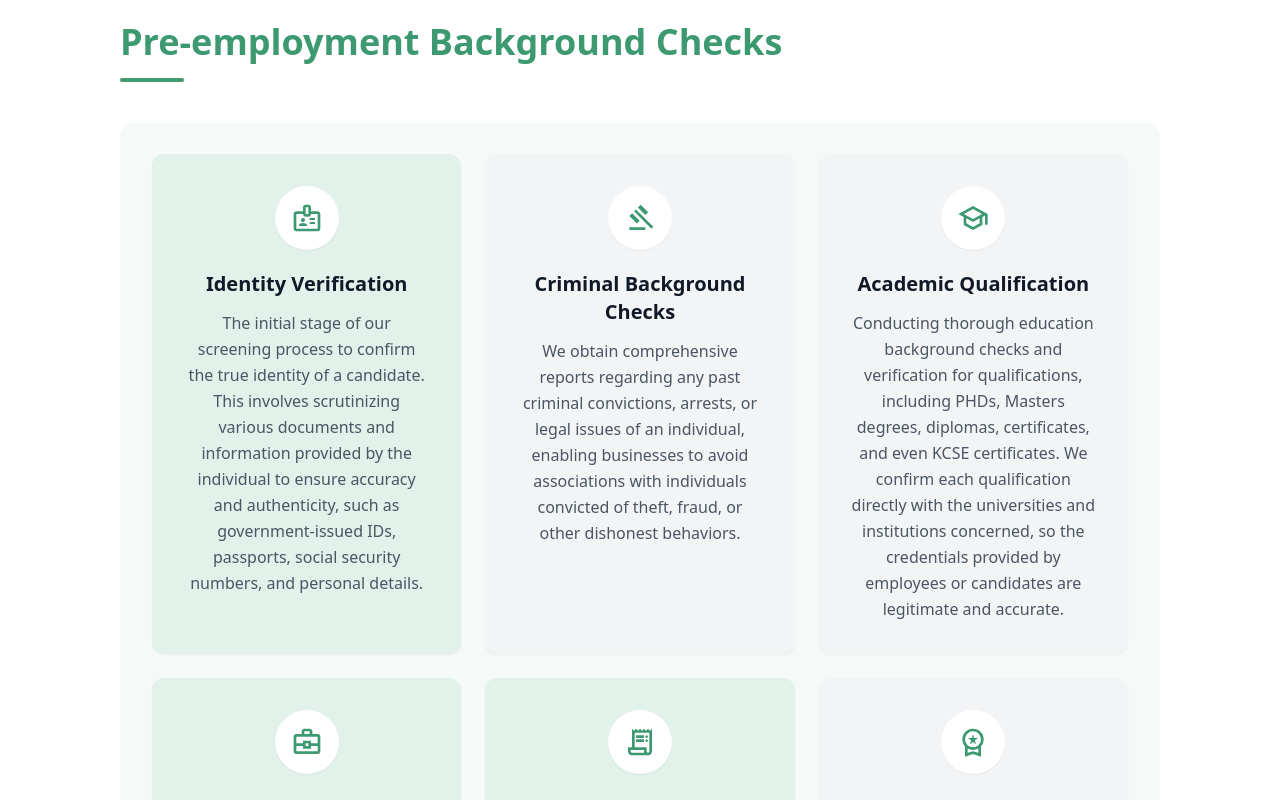
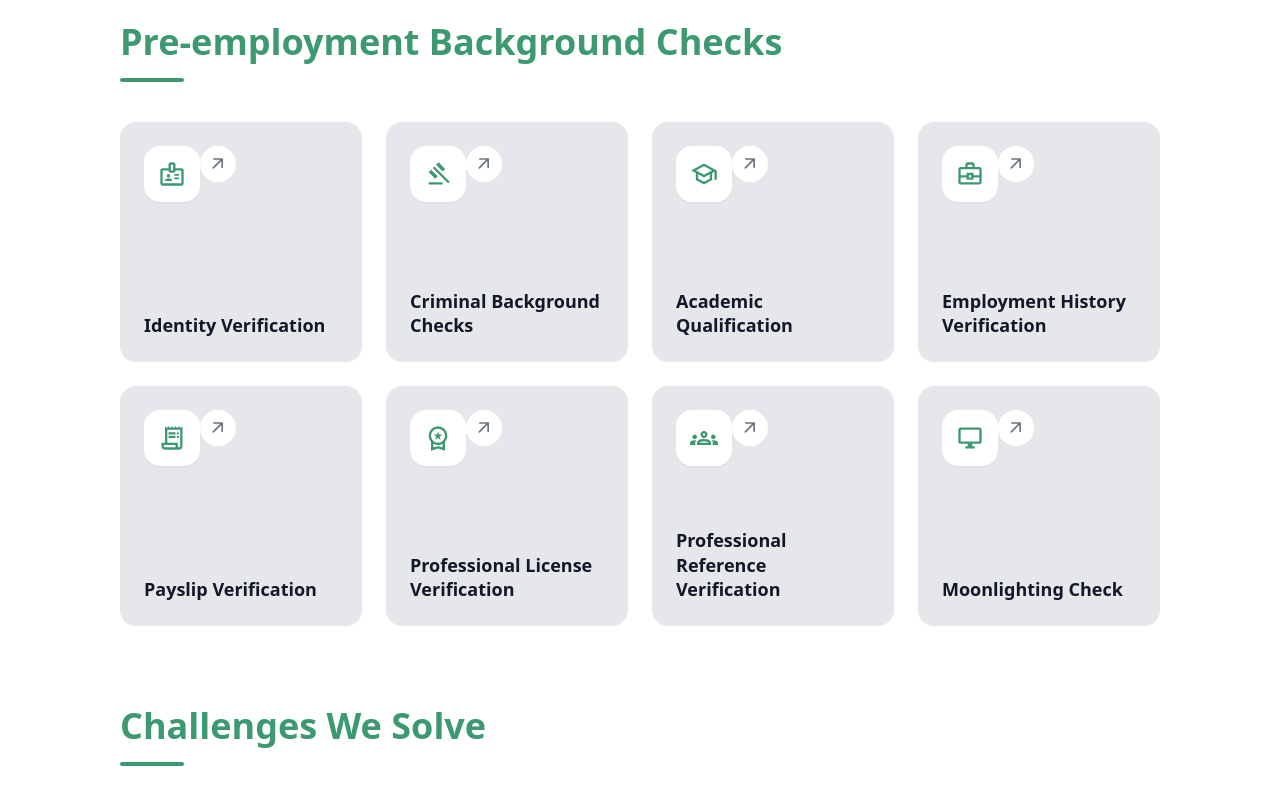
Before and after one commit to ZetScore/zetscore.github.io, a React (Create React App) app: page /enhanced-features/background-checks in a window 1280 px wide. Shown: the part 900-1700 px from the top of the page. Built offline with nearby package versions, Linux system fonts and the light colour scheme; a web font is replaced by a local one.

Commit message:
Update Onboarding Service Cards Layout and Interaction

```diff
--- a/src/components/WhatSetsUsApart/WhatSetsUsApartDetail.js
+++ b/src/components/WhatSetsUsApart/WhatSetsUsApartDetail.js
@@ -1,23 +1,9 @@
+import { useCallback, useEffect, useRef, useState } from "react";
+import { createPortal } from "react-dom";
 import { useParams, Link } from "react-router-dom";
 import WhatSetsUsApartData from "../../data/WhatSetsUsApart.json";
 import { Icon } from "@iconify/react";
 import PropTypes from "prop-types";
-
-const getCardTone = (index) => {
-  const mobileIsGreen = index % 2 === 0;
-  const row = Math.floor(index / 2);
-  const col = index % 2;
-  const tabletIsGreen = (row + col) % 2 === 0;
-
-  const mobileTone = mobileIsGreen
-    ? "bg-custom-green bg-opacity-10"
-    : "bg-gray-100";
-  const tabletTone = tabletIsGreen
-    ? "md:bg-custom-green md:bg-opacity-10"
-    : "md:bg-gray-100";
-
-  return `${mobileTone} ${tabletTone}`;
-};
 
 // UPDATED: Titles now align left (flex-start) instead of center
 const SectionHeading = ({ id, children }) => (
@@ -37,8 +23,192 @@ SectionHeading.propTypes = {
   children: PropTypes.node.isRequired,
 };
 
+const serviceShape = PropTypes.shape({
+  icon: PropTypes.string,
+  image: PropTypes.string,
+  title: PropTypes.string.isRequired,
+  description: PropTypes.string,
+});
+
+/**
+ * Service card. Grey by default, light green on hover.
+ *
+ * - With `service.image`: image sits on top, title + arrow underneath.
+ * - Without an image: a solid icon badge sits top-left, the title is anchored
+ *   to the bottom-left, and the arrow sits top-right. Cards stretch to the
+ *   tallest card in their row, so sizing stays consistent.
+ */
+const ServiceCard = ({ service, onOpen }) => {
+  const arrow = (
+    <span className="flex items-center justify-center flex-shrink-0 w-9 h-9 text-gray-500 transition-all duration-300 bg-white rounded-full group-hover:bg-custom-green group-hover:text-white">
+      <Icon
+        icon="material-symbols:arrow-outward-rounded"
+        aria-hidden="true"
+        className="w-5 h-5"
+      />
+    </span>
+  );
+
+  return (
+    <button
+      type="button"
+      onClick={() => onOpen(service)}
+      aria-haspopup="dialog"
+      aria-label={`View details: ${service.title}`}
+      className="group flex flex-col w-full h-full p-6 text-left transition-all duration-300 bg-gray-200 min-h-[15rem] rounded-2xl hover:-translate-y-1 hover:bg-custom-green hover:bg-opacity-20 hover:shadow-lg focus:outline-none focus-visible:ring-2 focus-visible:ring-custom-green focus-visible:ring-offset-2"
+    >
+      {service.image ? (
+        <>
+          <div className="h-36 mb-5 overflow-hidden bg-white rounded-xl">
+            <img
+              src={service.image}
+              alt=""
+              loading="lazy"
+              className="object-cover w-full h-full transition-transform duration-500 ease-out group-hover:scale-105"
+            />
+          </div>
+          <div className="flex items-end justify-between gap-3 mt-auto">
+            <h3 className="text-lg font-bold leading-snug text-gray-900">
+              {service.title}
+            </h3>
+            {arrow}
+          </div>
+        </>
+      ) : (
+        <>
+          <div className="flex items-start justify-between">
+            <span className="flex items-center justify-center w-14 h-14 text-custom-green transition-all duration-300 bg-white shadow-sm rounded-2xl group-hover:bg-custom-green group-hover:text-white">
+              <Icon
+                icon={service.icon}
+                aria-hidden="true"
+                className="w-7 h-7"
+              />
+            </span>
+            {arrow}
+          </div>
+          <h3 className="pt-10 mt-auto text-lg font-bold leading-snug text-gray-900">
+            {service.title}
+          </h3>
+        </>
+      )}
+    </button>
+  );
+};
+
+ServiceCard.propTypes = {
+  service: serviceShape.isRequired,
+  onOpen: PropTypes.func.isRequired,
+};
+
+const FOCUSABLE_SELECTOR =
+  'a[href], button:not([disabled]), textarea, input, select, [tabindex]:not([tabindex="-1"])';
+
+// Modal shows the description only. The title is exposed to assistive tech
+// through aria-label so the dialog is still announced correctly.
+const ServiceModal = ({ service, onClose }) => {
+  const dialogRef = useRef(null);
+  const closeButtonRef = useRef(null);
+
+  useEffect(() => {
+    const previouslyFocused = document.activeElement;
+    const previousOverflow = document.body.style.overflow;
+
+    // Lock background scroll while the modal is open
+    document.body.style.overflow = "hidden";
+    closeButtonRef.current?.focus();
+
+    const handleKeyDown = (event) => {
+      if (event.key === "Escape") {
+        onClose();
+        return;
+      }
+
+      // Keep keyboard focus inside the dialog
+      if (event.key === "Tab" && dialogRef.current) {
+        const focusable = dialogRef.current.querySelectorAll(FOCUSABLE_SELECTOR);
+        if (focusable.length === 0) return;
+
+        const first = focusable[0];
+        const last = focusable[focusable.length - 1];
+
+        if (event.shiftKey && document.activeElement === first) {
+          event.preventDefault();
+          last.focus();
+        } else if (!event.shiftKey && document.activeElement === last) {
+          event.preventDefault();
+          first.focus();
+        }
+      }
+    };
+
+    document.addEventListener("keydown", handleKeyDown);
+
+    return () => {
+      document.removeEventListener("keydown", handleKeyDown);
+      document.body.style.overflow = previousOverflow;
+      // Return focus to the card that opened the modal
+      if (previouslyFocused instanceof HTMLElement) {
+        previouslyFocused.focus();
+      }
+    };
+  }, [onClose]);
+
+  return createPortal(
+    <div
+      className="fixed inset-0 z-[100] flex items-center justify-center p-4"
+      role="dialog"
+      aria-modal="true"
+      aria-label={service.title}
+    >
+      {/* Backdrop: click anywhere outside the panel to close */}
+      <div
+        className="absolute inset-0 bg-black bg-opacity-50"
+        onClick={onClose}
+        aria-hidden="true"
+      ></div>
+
+      <div
+        ref={dialogRef}
+        className="relative w-full max-w-xl max-h-[90vh] overflow-y-auto bg-white shadow-xl rounded-2xl"
+      >
+        <button
+          ref={closeButtonRef}
+          type="button"
+          onClick={onClose}
+          aria-label="Close"
+          className="absolute flex items-center justify-center w-9 h-9 text-gray-600 transition rounded-full top-3 right-3 hover:bg-gray-100 hover:text-gray-900 focus:outline-none focus-visible:ring-2 focus-visible:ring-custom-green"
+        >
+          <Icon
+            icon="material-symbols:close-rounded"
+            aria-hidden="true"
+            className="w-5 h-5"
+          />
+        </button>
+
+        <p className="p-6 pt-14 text-base leading-relaxed text-gray-700 sm:p-8 sm:pt-14 sm:text-lg">
+          {service.description}
+        </p>
+      </div>
+    </div>,
+    document.body
+  );
+};
+
+ServiceModal.propTypes = {
+  service: serviceShape.isRequired,
+  onClose: PropTypes.func.isRequired,
+};
+
 const WhatSetsUsApartDetail = () => {
   const { id } = useParams();
+  const [activeService, setActiveService] = useState(null);
+
+  const closeModal = useCallback(() => setActiveService(null), []);
+
+  // Make sure a modal never carries over when navigating to another feature
+  useEffect(() => {
+    setActiveService(null);
+  }, [id]);
 
   // Find the feature by ID
   const feature = Array.isArray(WhatSetsUsApartData)
@@ -114,28 +284,14 @@ const WhatSetsUsApartDetail = () => {
                     {feature.servicesHeading || feature.title}
                   </SectionHeading>
 
-                  {/* 3 cards per row on large screens */}
-                  <ul className="grid grid-cols-1 gap-4 p-4 md:grid-cols-2 lg:grid-cols-3 sm:gap-6 sm:p-6 lg:p-8 rounded-2xl bg-custom-green bg-opacity-5">
-                    {services.map((service, index) => (
-                      <li
-                        key={service.title}
-                        className={`flex flex-col items-center h-full p-6 text-center rounded-xl shadow-sm transition duration-200 hover:-translate-y-1 hover:shadow-md sm:p-8 ${getCardTone(
-                          index
-                        )}`}
-                      >
-                        <div className="flex items-center justify-center w-16 h-16 mb-5 bg-white rounded-full shadow-sm">
-                          <Icon
-                            icon={service.icon}
-                            aria-hidden="true"
-                            className="w-8 h-8 text-custom-green"
-                          />
-                        </div>
-                        <h3 className="mb-3 text-lg font-bold text-gray-900 sm:text-xl">
-                          {service.title}
-                        </h3>
-                        <p className="leading-relaxed text-gray-600">
-                          {service.description}
-                        </p>
+                  {/* 1 column on mobile, 2 on tablet, 4 per row on desktop */}
+                  <ul className="grid grid-cols-1 gap-4 sm:grid-cols-2 lg:grid-cols-4 sm:gap-6">
+                    {services.map((service) => (
+                      <li key={service.title} className="h-full">
+                        <ServiceCard
+                          service={service}
+                          onOpen={setActiveService}
+                        />
                       </li>
                     ))}
                   </ul>
@@ -200,6 +356,11 @@ const WhatSetsUsApartDetail = () => {
           </div>
         </div>
       </section>
+
+      {/* Service details modal */}
+      {activeService && (
+        <ServiceModal service={activeService} onClose={closeModal} />
+      )}
     </>
   );
 };
```
